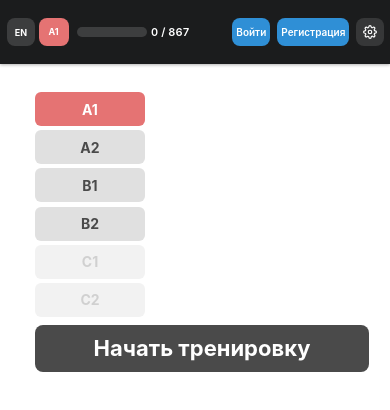
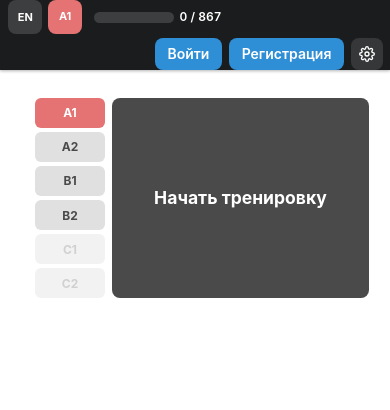
Before and after one commit to af6414449-hub/wordlist, a plain HTML site: page index.html in a window 390 px wide. Drawn offline with nearby package versions, Linux system fonts and the light colour scheme.

Commit message:
Update index.html

```diff
--- a/index.html
+++ b/index.html
@@ -259,57 +259,55 @@
         .topbar-inner.mode-home  .center-slot { display: none; }
 
         @media (max-width: 720px) {
-            .topbar-inner { padding: 0 0.5em 0 0.75em; gap: 0.25em; }
-            .brand { margin-right: 0; gap: 0.25em; }
+            .topbar-inner { padding: 0 0.6em 0 0.9em; gap: 0.3em; }
+            .brand { margin-right: 0; }
+
+            .lang-badge { min-width: 38px; height: 38px; font-size: 12px; padding: 0 0.5em; }
+            .level-icon { width: 38px; height: 38px; font-size: 12px; }
+
+            .history-btn { height: 38px; padding: 0 0.9em; font-size: 14px; }
+            .history-btn.auth-btn { font-size: 14px; padding: 0 0.9em; }
+            .settings-btn { width: 38px; height: 38px; }
+            .settings-btn svg { width: 20px; height: 20px; }
+
+            .timer { font-size: 13px; }
+            .timer b { font-size: 16px; min-width: 2.4em; }
+
+            .finish-btn { padding: 0.45em 1.1em; font-size: 15px; }
+
+            .progress-bar { width: 110px; height: 12px; }
+            .progress-count { font-size: 13px; }
+
+            .level-tab { min-width: 40px; height: 28px; font-size: 13px; }
+        }
+
+        @media (max-width: 560px) {
+            .topbar-inner { padding: 0 0.5em 0 0.6em; gap: 0.25em; }
 
             .lang-badge { min-width: 34px; height: 34px; font-size: 11px; padding: 0 0.4em; }
             .level-icon { width: 34px; height: 34px; font-size: 11px; }
 
-            .history-btn { height: 34px; padding: 0 0.7em; font-size: 12px; }
-            .history-btn.auth-btn { font-size: 12px; padding: 0 0.7em; }
+            .history-btn { font-size: 12px; padding: 0 0.7em; height: 34px; }
             .settings-btn { width: 34px; height: 34px; }
             .settings-btn svg { width: 18px; height: 18px; }
 
-            .timer { font-size: 12px; }
+            .timer { font-size: 11px; }
             .timer b { font-size: 14px; min-width: 2.2em; }
 
-            .finish-btn { padding: 0.4em 0.9em; font-size: 13px; }
+            .center-slot { gap: 0.3em; }
+            .finish-btn { padding: 0.4em 0.8em; font-size: 13px; }
 
-            .progress-bar { width: 90px; height: 11px; }
+            .progress-bar { width: 80px; height: 11px; }
             .progress-count { font-size: 12px; }
-
-            .level-tab { min-width: 36px; height: 26px; font-size: 12px; }
-        }
-
-        @media (max-width: 560px) {
-            .topbar-inner { padding: 0 0.4em 0 0.5em; gap: 0.2em; }
-
-            .lang-badge { min-width: 30px; height: 30px; font-size: 10px; padding: 0 0.3em; }
-            .level-icon { width: 30px; height: 30px; font-size: 10px; }
-
-            .history-btn { font-size: 11px; padding: 0 0.55em; height: 30px; }
-            .history-btn.auth-btn { font-size: 11px; padding: 0 0.55em; height: 30px; }
-            .settings-btn { width: 30px; height: 30px; }
-            .settings-btn svg { width: 16px; height: 16px; }
-
-            .timer { font-size: 10px; }
-            .timer b { font-size: 12px; min-width: 2em; }
-
-            .finish-btn { padding: 0.35em 0.7em; font-size: 12px; }
-
-            .progress-bar { width: 70px; height: 10px; }
-            .progress-count { font-size: 11px; }
-            .progress-wrap { margin-left: 0.4em; gap: 0.3em; }
+            .progress-wrap { margin-left: 0.6em; gap: 0.4em; }
         }
 
         @media (max-width: 400px) {
-            .timer { font-size: 9px; }
-            .timer b { font-size: 11px; min-width: 1.8em; }
-            .history-btn { font-size: 10px; padding: 0 0.4em; height: 28px; }
-            .history-btn.auth-btn { font-size: 10px; padding: 0 0.4em; height: 28px; }
-            .settings-btn { width: 28px; height: 28px; }
-            .settings-btn svg { width: 14px; height: 14px; }
-            .lang-badge, .level-icon { min-width: 28px; height: 28px; font-size: 9px; }
+            .timer { font-size: 10px; }
+            .timer b { font-size: 13px; min-width: 2em; }
+            .history-btn { font-size: 11px; padding: 0 0.55em; height: 32px; }
+            .settings-btn { width: 32px; height: 32px; }
+            .settings-btn svg { width: 16px; height: 16px; }
         }
 
         .wrapper {
@@ -318,6 +316,7 @@
         }
         .view { flex: 1 1 auto; display: flex; flex-direction: column; min-height: 0; }
 
+        /* ===== Главный экран ===== */
         .home-layout {
             display: flex;
             align-items: stretch;
@@ -326,7 +325,7 @@
             margin-left: 2em;
             margin-right: 2em;
             max-width: 960px;
-            flex-wrap: wrap;
+            flex-wrap: nowrap;
         }
         .levels-column {
             display: flex;
@@ -365,12 +364,12 @@
         .level-btn.disabled:active { transform: none; }
 
         .start-btn {
-            flex: 1 1 auto;
-            min-width: 220px;
+            flex: 1 1 0;
+            min-width: 0;
             border: none;
             border-radius: 8px;
             font-family: inherit;
-            font-size: 44px;
+            font-size: clamp(16px, 5vw, 44px);
             line-height: 1.1;
             font-weight: 700;
             color: #fff;
@@ -392,16 +391,19 @@
         .start-btn.disabled:hover { background: #4a4a4a; }
 
         @media (max-width: 900px) {
-            .home-layout { margin-left: 1em; margin-right: 1em; gap: 1em; }
-            .levels-column { width: 150px; }
+            .home-layout { margin-left: 1em; margin-right: 1em; gap: 0.8em; }
+            .levels-column { width: 130px; }
             .level-btn { height: 40px; font-size: 17px; }
-            .start-btn { font-size: 34px; min-width: 160px; }
         }
         @media (max-width: 640px) {
-            .home-layout { margin-left: 0.5em; margin-right: 0.5em; gap: 0.6em; }
-            .levels-column { width: 110px; gap: 0.3em; }
-            .level-btn { height: 34px; font-size: 14px; }
-            .start-btn { font-size: 22px; min-width: 100px; }
+            .home-layout { margin-left: 0.5em; margin-right: 0.5em; gap: 0.5em; }
+            .levels-column { width: 90px; gap: 0.3em; }
+            .level-btn { height: 34px; font-size: 13px; }
+        }
+        @media (max-width: 400px) {
+            .levels-column { width: 70px; }
+            .level-btn { height: 30px; font-size: 12px; }
+            .start-btn { padding: 0.4em 0.5em; font-size: clamp(13px, 4.5vw, 18px); }
         }
 
         .settings-area {
@@ -514,6 +516,7 @@
             display: flex; align-items: center; justify-content: center;
             padding: 1em; background: #909090;
             border: 1px solid #e0e0e0; border-radius: 4px; overflow: hidden;
+            touch-action: pan-y;
         }
         .train-main {
             display: flex; flex-direction: column; align-items: center;
@@ -542,6 +545,7 @@
             overflow-wrap: break-word;
             hyphens: auto;
             cursor: pointer;
+            touch-action: pan-y;
         }
         .face-square .fs-word {
             font-size: 1em;
@@ -621,6 +625,7 @@
             text-align: center;
             border: 2px solid #fff;
             border-radius: 6px;
+            touch-action: pan-y;
         }
         .check-input-one:focus { border-color: #2f8fd6; }
 
```
